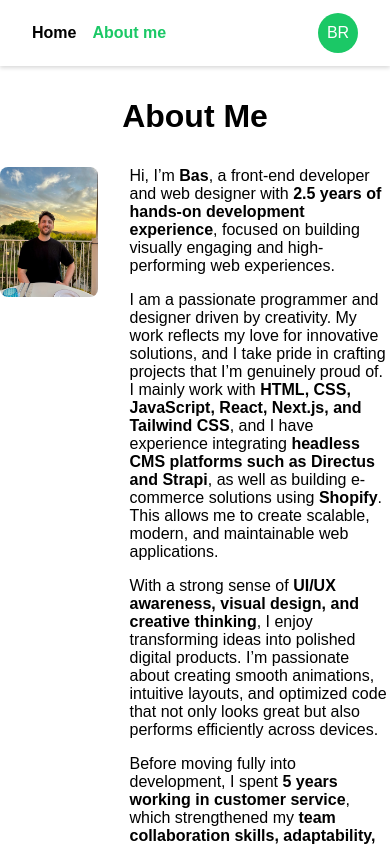
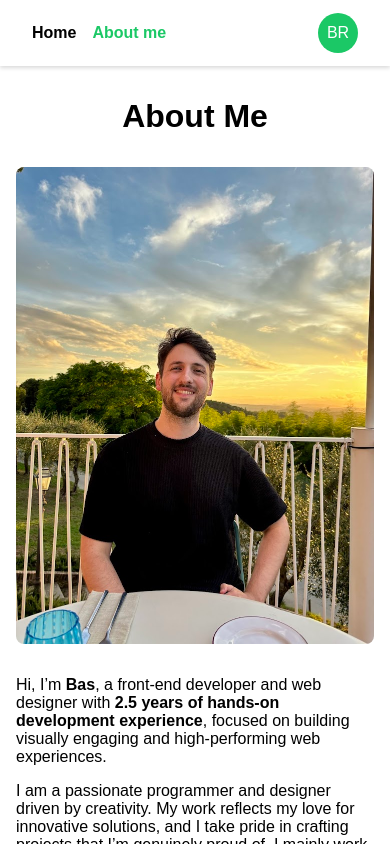
Before and after one commit to Rellor/portfolio-with-admin, a Next.js app: page /about in a window 390 px wide. Shown: the top 844 px of the page. Built offline with nearby package versions, Linux system fonts and the light colour scheme.

Commit message:
Added some tiny mobile responsiveness updates

```diff
--- a/src/pages/about/index.tsx
+++ b/src/pages/about/index.tsx
@@ -12,7 +12,7 @@ export default function Home() {
         <link rel="icon" href="/favicon.ico" />
       </Head>
       <div className={`${styles.page}`}>
-        <main className={styles.main}>
+        <main className={`${styles.main} ${styles.aboutMain}`}>
           <h1 className={styles.title}>About Me</h1>
           <div className={styles.aboutContent}>
             <Image
--- a/src/styles/Home.module.css
+++ b/src/styles/Home.module.css
@@ -83,6 +83,29 @@
   padding: 1rem;
   background-color: var(--secondary-background);
   border-radius: 1.5rem;
+}
+
+/* Responsive grid */
+@media (max-width: 1024px) {
+  .grid {
+    grid-template-columns: repeat(2, 1fr);
+    margin: 1rem;
+  }
+
+  .title {
+    grid-column: span 2;
+  }
+}
+
+@media (max-width: 425px) {
+  .grid {
+    grid-template-columns: 1fr;
+    margin: 1rem;
+  }
+
+  .title {
+    grid-column: span 1;
+  }
 }
 
 /* Title styles */
@@ -336,12 +359,26 @@
   justify-content: center;
 }
 
+@media (max-width: 425px) {
+  .aboutContent {
+    flex-direction: column;
+    margin: 1rem;
+  }
+}
+
 .aboutContent img {
   width: 25%;
   height: auto;
   margin-bottom: auto;
   border-radius: 0.5rem;
 }
+
+@media (max-width: 425px) {
+  .aboutContent img {
+    width: 100%;
+  }
+}
+
 /* Checkbox styles */
 .checkboxContainer {
   display: flex;
```
Also changed, not shown: 1 other file (tests, documents, lock files or other folders).
